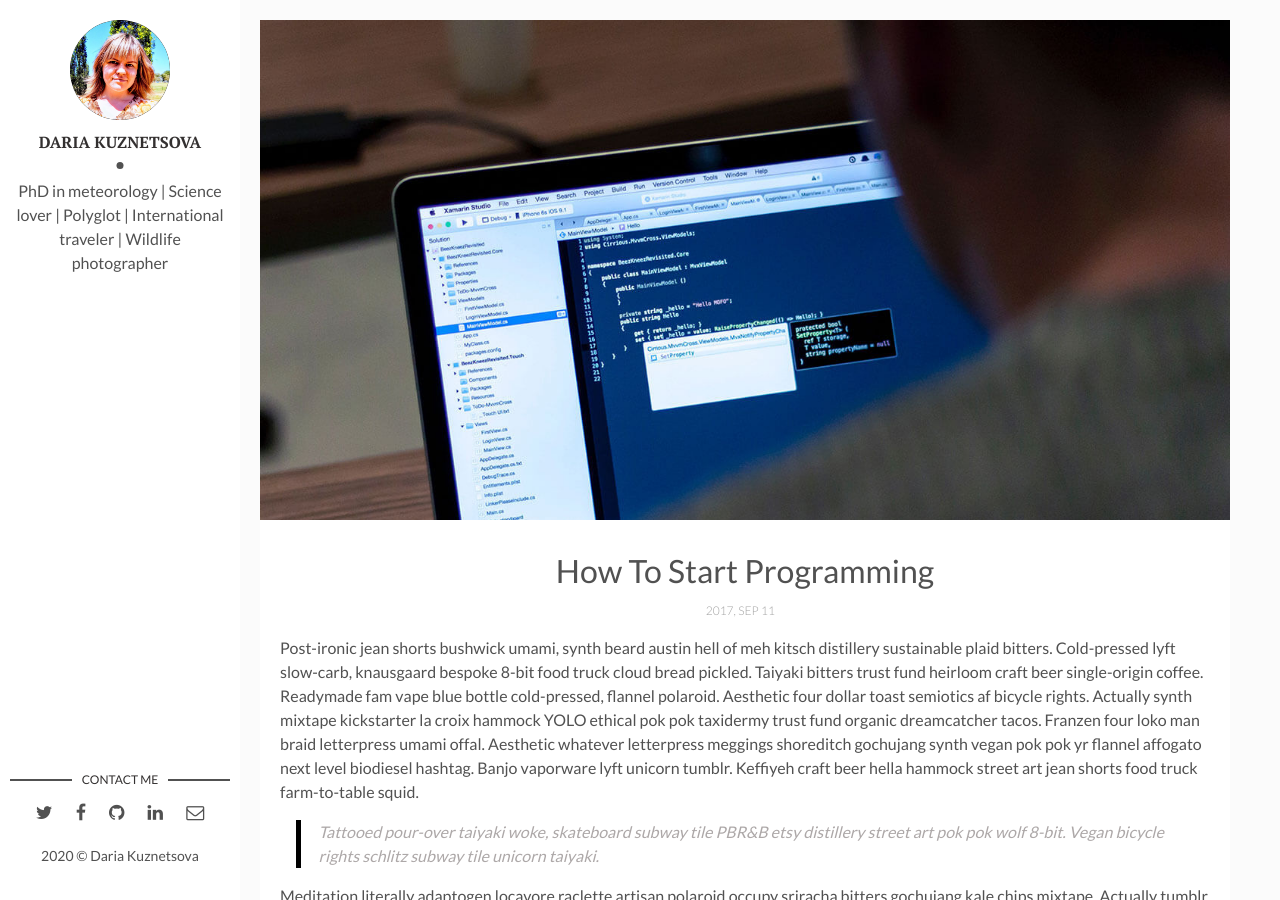
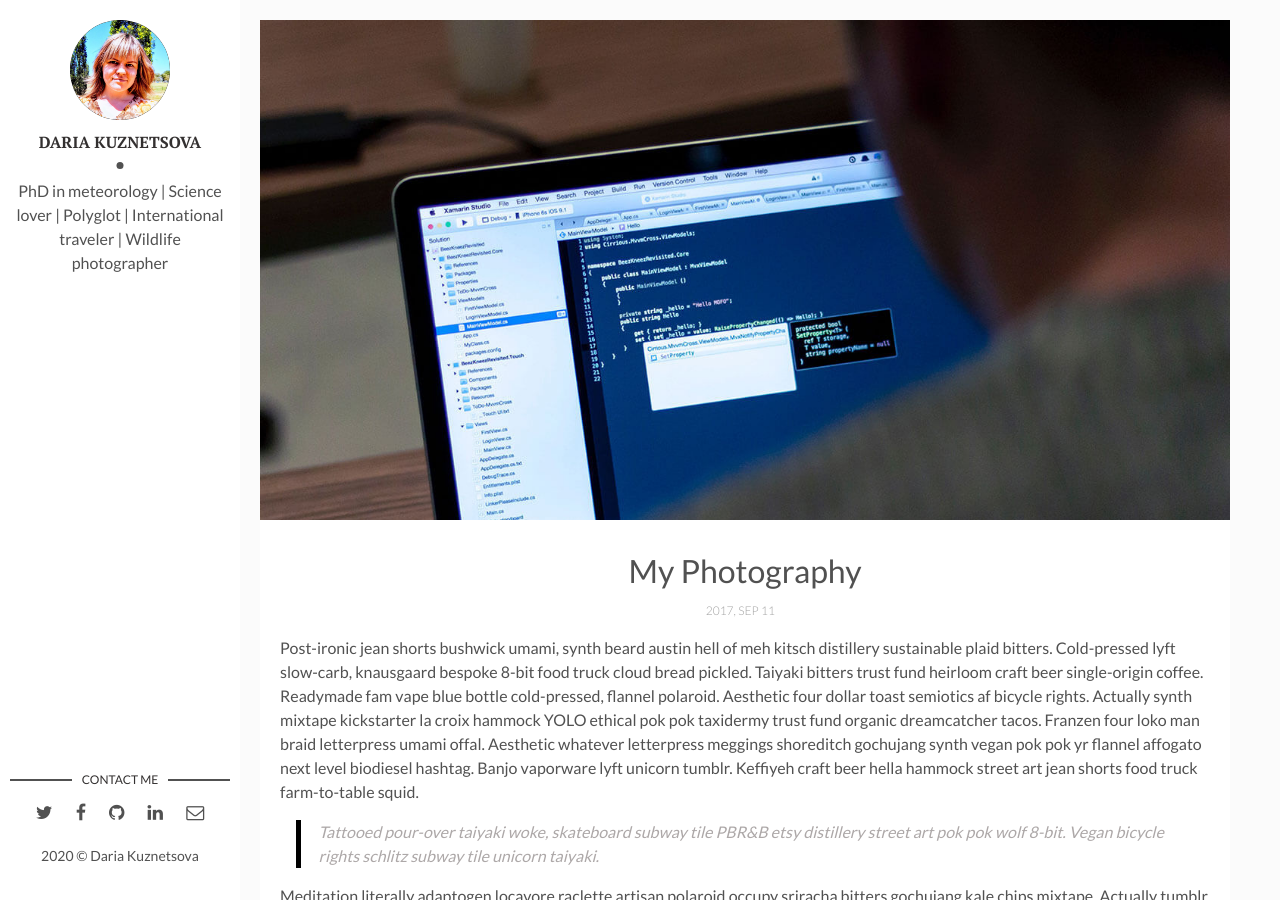
Before and after one commit to daria-scientist/Online-CV, a Jekyll site: the page built from _posts/2020-01-03-my-photography.markdown, in a window 1280 px wide and 900 px high. Built offline with Jekyll 4.4.1, drawn with Linux system fonts in a browser that asks for light colours.

Commit message:
Update and rename 2017-09-12-how-to-start-programming.markdown to 2020-01-03-my-photography.markdown

```diff
--- a/_posts/2017-09-12-how-to-start-programming.markdown
+++ b/_posts/2020-01-03-my-photography.markdown
@@ -1,6 +1,6 @@
 ---
 layout: post
-title: How To Start Programming
+title: My Photography
 date: 2017-09-12 00:00:00 +0300
 description: You’ll find this post in your `_posts` directory. Go ahead and edit it and re-build the site to see your changes. # Add post description (optional)
 img: how-to-start.jpg # Add image post (optional)
```
